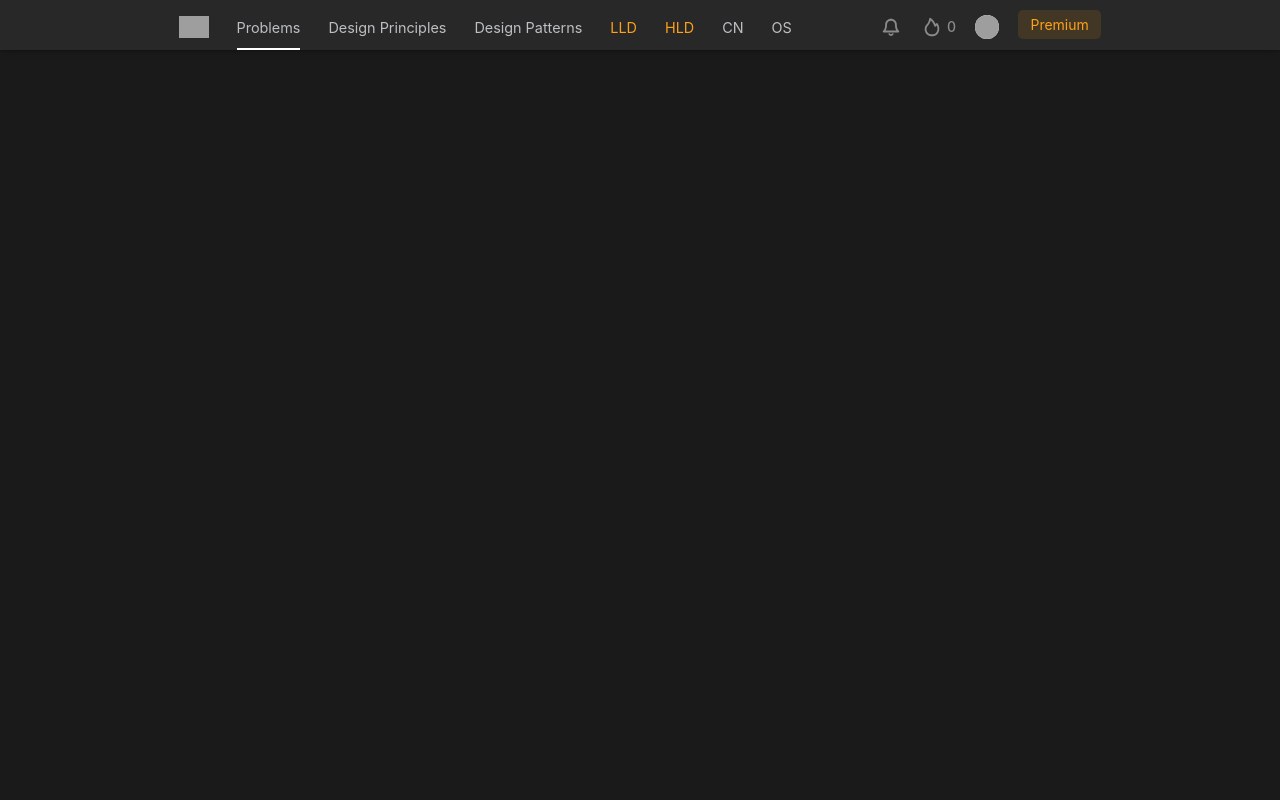
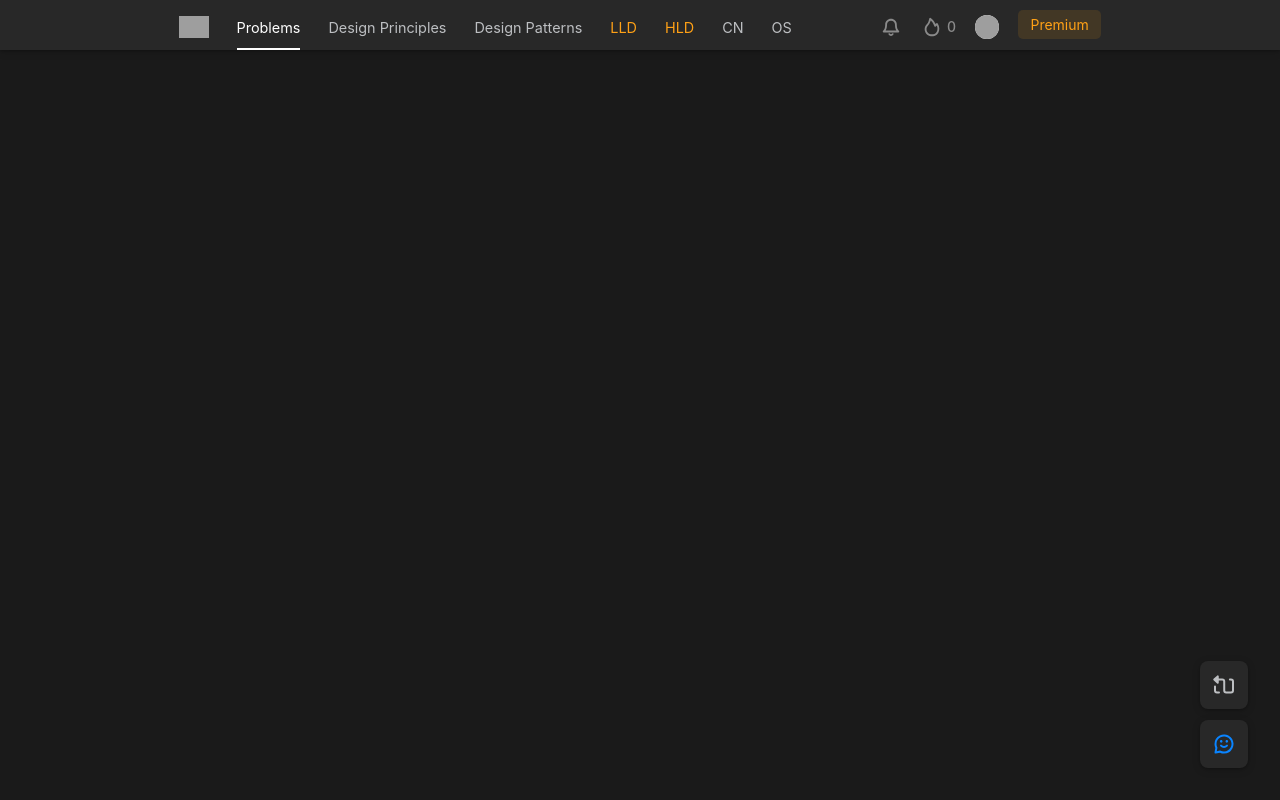
Before and after one commit to SaiAshish9/LeetCode2.0, a React (Create React App) app: page / in a window 1280 px wide. Built offline with nearby package versions, Linux system fonts and the light colour scheme; grey boxes are pictures that could not be loaded.

Commit message:
updated header

```diff
--- a/src/App.js
+++ b/src/App.js
@@ -5,13 +5,14 @@ import {
   Routes,
   Route,
 } from "react-router-dom";
-import { Header } from './layout';
+import { Fab, Header } from './layout';
 
 function App() {
   return (
     <BrowserRouter>
       <div className="App">
         <Header/>
+        <Fab />
         {/* <Routes>
         <Route path="/" element={<Home />} />
         <Route path="users/*" element={<Users />} />
--- /dev/null
+++ b/src/layout/fab/index.js
@@ -0,0 +1,20 @@
+import React from "react";
+import { FabBtn, StyledImg } from "./styles";
+
+import FabIcon from "../../assets/fabIcon.svg";
+import SmileyIcon from "../../assets/smiley.svg";
+
+const FabComponent = () => {
+  return (
+    <>
+      <FabBtn fab>
+        <StyledImg src={FabIcon} alt="img" />
+      </FabBtn>
+      <FabBtn>
+        <StyledImg src={SmileyIcon} alt="img" />
+      </FabBtn>
+    </>
+  );
+};
+
+export default FabComponent;
--- /dev/null
+++ b/src/layout/fab/styles.js
@@ -0,0 +1,30 @@
+import styled, { css } from "styled-components";
+
+export const FabBtn = styled.div`
+  height: 48px;
+  width: 48px;
+  cursor: pointer;
+  box-shadow: 0 0 #0000, 0 0 #0000, 0 0 #0000, 0 0 #0000, 0px 1px 3px #0000003d,
+    0px 2px 8px #00000029;
+  border-radius: 0.5rem;
+  display: flex;
+  align-items: center;
+  justify-content: center;
+  background-color: rgb(40 40 40);
+  position: fixed;
+  bottom: 2rem;
+  right: 2rem;
+  ${({ fab }) =>
+    fab &&
+    css`
+      bottom: 5.7rem;
+      right: 2rem;
+    `}
+`;
+
+export const Container = styled.div``;
+
+export const StyledImg = styled.img`
+  height: 24px;
+  width: 24px;
+`;
--- a/src/layout/header/styles.js
+++ b/src/layout/header/styles.js
@@ -65,6 +65,7 @@ export const NavItem = styled.p`
       : route
       ? css`
           border-bottom: 2.4px solid #fff;
+          color: #fff;
         `
       : css``};
 `;
--- a/src/layout/index.js
+++ b/src/layout/index.js
@@ -1,3 +1,4 @@
 import Header from "./header"
+import Fab from "./fab";
 
-export { Header };
+export { Header, Fab };
```
Also changed, not shown: src/screens/index.js (added).
